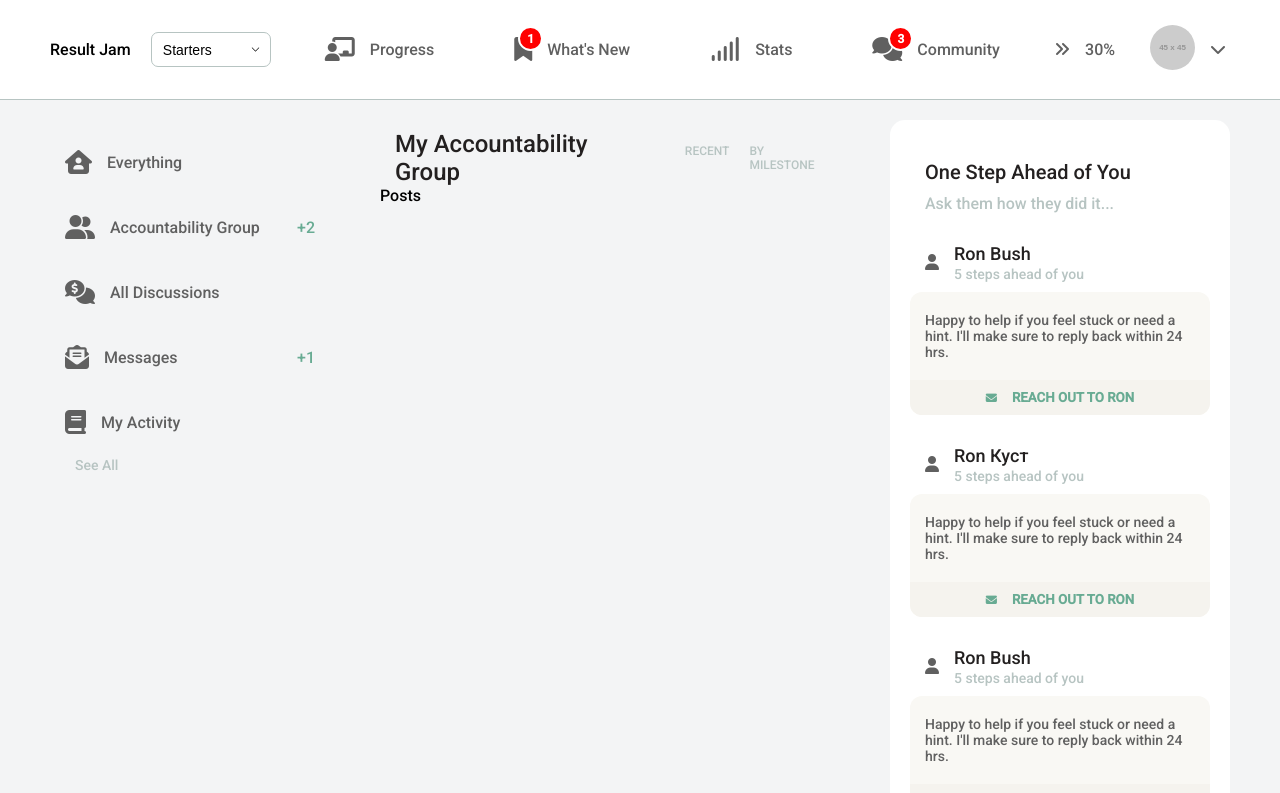
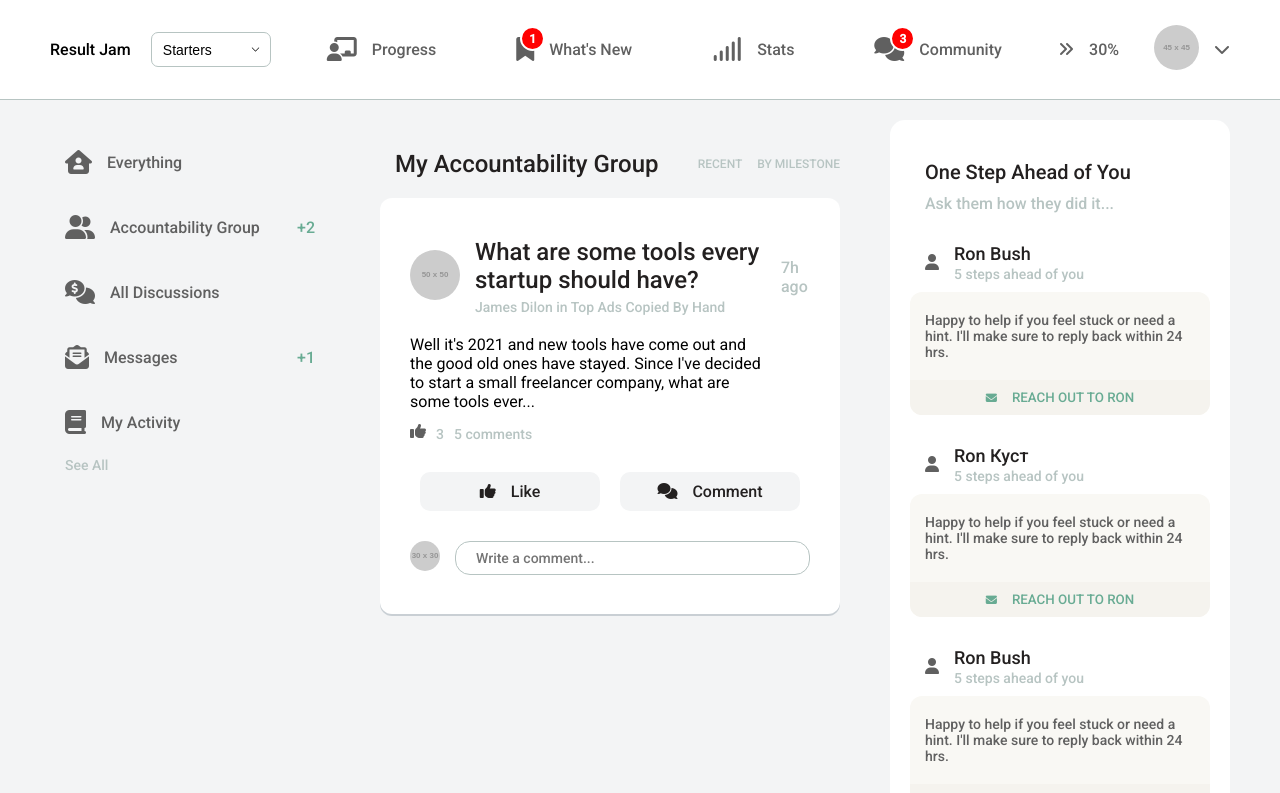
Before and after one commit to bartnar/coursev2, a React (Create React App) app in the folder Course/: page / in a window 1280 px wide. Shown: the top 793 px of the page. Built offline with nearby package versions, Linux system fonts and the light colour scheme.

Commit message:
post started

```diff
--- a/Course/src/App.css
+++ b/Course/src/App.css
@@ -40,12 +40,12 @@
 
 .comments-section {
     grid-area: comments;
-    margin-top: 30px;
+    margin-top: 50px;
 }
 
 .aside {
     grid-area: aside;
-    margin: 20px auto 0 auto;
+    margin: 20px auto;
     width: 340px;
     background-color: white;
     border-radius: 15px;
--- a/Course/src/components/Button/Button.css
+++ b/Course/src/components/Button/Button.css
@@ -4,12 +4,10 @@
     background-color: #7CC6fE;
     border: none;
     color: #FFF;
-    font-weight: 600;
+    font-weight: 500;
     cursor: pointer;
-    text-transform: uppercase;
     display: inline-block;
     text-decoration: none;
-    width: 100%;
 }
 
 .btn:hover {
@@ -30,6 +28,21 @@
 .comment {
     color: var(--color-green);
     background-color: rgb(245, 243, 238);
+    text-transform: uppercase;
+    width: 100%;
+}
+
+.post-button {
+    background-color: var(--color-background);
+    color: var(--color-black);
+    font-size: 16px;
+    border-radius: 10px;
+    margin: 0 10px 0 10px;
+    width: 100%;
+}
+
+.post-button:hover {
+    background-color: rgb(245, 240, 226);
 }
 
 .comment:hover {
--- a/Course/src/components/Community/Community.css
+++ b/Course/src/components/Community/Community.css
@@ -14,3 +14,7 @@
 .comments-section .list-item-action .list-item-title-secondary {
     font-size: 12px;
 }
+
+.comments-section .list-item-action .list-item-title-secondary:first-child {
+    margin-right: 15px;
+}
--- a/Course/src/components/Community/Community.tsx
+++ b/Course/src/components/Community/Community.tsx
@@ -2,6 +2,7 @@ import React from "react";
 import Wrapper from "../Wrapper/Wrapper";
 import ListItem from "../ListItem/ListItem";
 import "./Community.css";
+import Post from "../Post/Post";
 
 const titleActionData = ['RECENT', 'BY MILESTONE'];
 
@@ -14,7 +15,7 @@ export default function Community() {
                         <span className="list-item-title-secondary">{el}</span>
                     )
                 })}/>
-                Posts
+                <Post/>
             </div>
         </Wrapper>
     )
--- a/Course/src/components/ListItem/ListItem.css
+++ b/Course/src/components/ListItem/ListItem.css
@@ -1,6 +1,11 @@
 
 li {
     list-style-type: none;
+}
+
+.list-item-text-wrapper {
+    display: flex;
+    flex-direction: column;
 }
 
 .list-item, .list-item-clickable {
@@ -32,7 +37,6 @@ li {
 
 .list-item-title-secondary {
     display: block;
-    margin: 0 10px;
     color: var(--color-paleGray);
     font-size: 14px;
 }
--- /dev/null
+++ b/Course/src/components/Post/Post.css
@@ -0,0 +1,52 @@
+.post-wrapper {
+    background-color: white;
+    border-radius: 12px;
+    padding: 40px 30px 0 30px;
+    margin: 20px 0 0 0;
+    box-shadow: 0px 2px 0px 0px rgba(34, 60, 80, 0.2);
+}
+
+.post-wrapper .list-item-action {
+    color: var(--color-paleGray);
+}
+
+.post-wrapper .list-item-title-secondary {
+    margin-top: 5px;
+    color: var(--color-paleGray);
+}
+
+.post-wrapper .post-text {
+    font-weight: 400;
+    margin-top: 20px;
+    width: 90%;
+}
+
+.post-wrapper .post-reactions {
+    display: flex;
+    margin-top: 10px;
+}
+
+.post-wrapper .post-reactions .list-item-icon {
+    margin: 0 10px 0 0;
+}
+
+.post-wrapper .post-buttons-wrapper {
+    display: flex;
+    margin-top: 30px;
+    justify-content: space-between;
+}
+
+.post-reply {
+    display: flex;
+    margin: 30px 0 20px 0;
+}
+
+
+.post-reply input {
+    width: 100%;
+    font-size: 14px;
+    outline: none;
+    border: 1px solid var(--color-paleGray);
+    border-radius: 15px;
+    padding: 5px 0px 5px 20px;
+}
--- /dev/null
+++ b/Course/src/components/Post/Post.tsx
@@ -0,0 +1,66 @@
+import React from "react";
+import "./Post.css";
+import ListItem from "../ListItem/ListItem";
+import Image from "../Image/Image";
+import Icon from "../Icon/Icon";
+import Button from "../Button/Button";
+
+const postData = [
+    {
+        title: "What are some tools every startup should have?",
+        secondaryTitle: "James Dilon in Top Ads Copied By Hand",
+        text: "Well it's 2021 and new tools have come out and the good old ones have stayed. Since I've decided to start a small freelancer company, what are some tools ever...",
+        likes: "3",
+        comments: "5 comments",
+        time: "7h ago"
+    }
+]
+
+const postComments = [
+    {
+        author: 'Lyo Mann',
+        text: 'Google calendar is very helpful',
+        actions: ['Reply', 'Helpful', '2m']
+    },
+    {
+        author: 'Fouad Shariff',
+        text: 'I use Trello for tasks',
+        actions: ['Reply', 'Helpful', '2m']
+    },
+    {
+        author: 'Kevin Kucera (Teacher)',
+        text: 'Gmail + Calendar',
+        actions: ['Reply', 'Helpful', '2m']
+    }
+]
+
+export default function Post() {
+    return (
+        <div className="post-wrapper">
+            {postData.map((post) => {
+                return (
+                    <>
+                        <ListItem icon={<Image height="50" width="50" circle/>} title={post.title} action={post.time}
+                                  secondaryTitle={post.secondaryTitle}/>
+                        <div className="post-text">{post.text}</div>
+                        <div className="post-reactions">
+                            <ListItem clickable icon={<Icon name="thumbs-up"/>} secondaryTitle={post.likes}/>
+                            <span></span>
+                            <ListItem secondaryTitle={post.comments}/>
+                        </div>
+                        <div className="post-buttons-wrapper">
+                            <Button className="post-button" icon={<Icon name="thumbs-up"/>}>Like</Button>
+                            <Button className="post-button" icon={<Icon name="comments"/>}>Comment</Button>
+                        </div>
+                        <div className="post-reply">
+                            <ListItem icon={<Image width="30" height="30" circle/>}/>
+                            <input placeholder="Write a comment..."/>
+                        </div>
+                    </>
+
+                )
+            })}
+            <ListItem/>
+        </div>
+    )
+}
```
